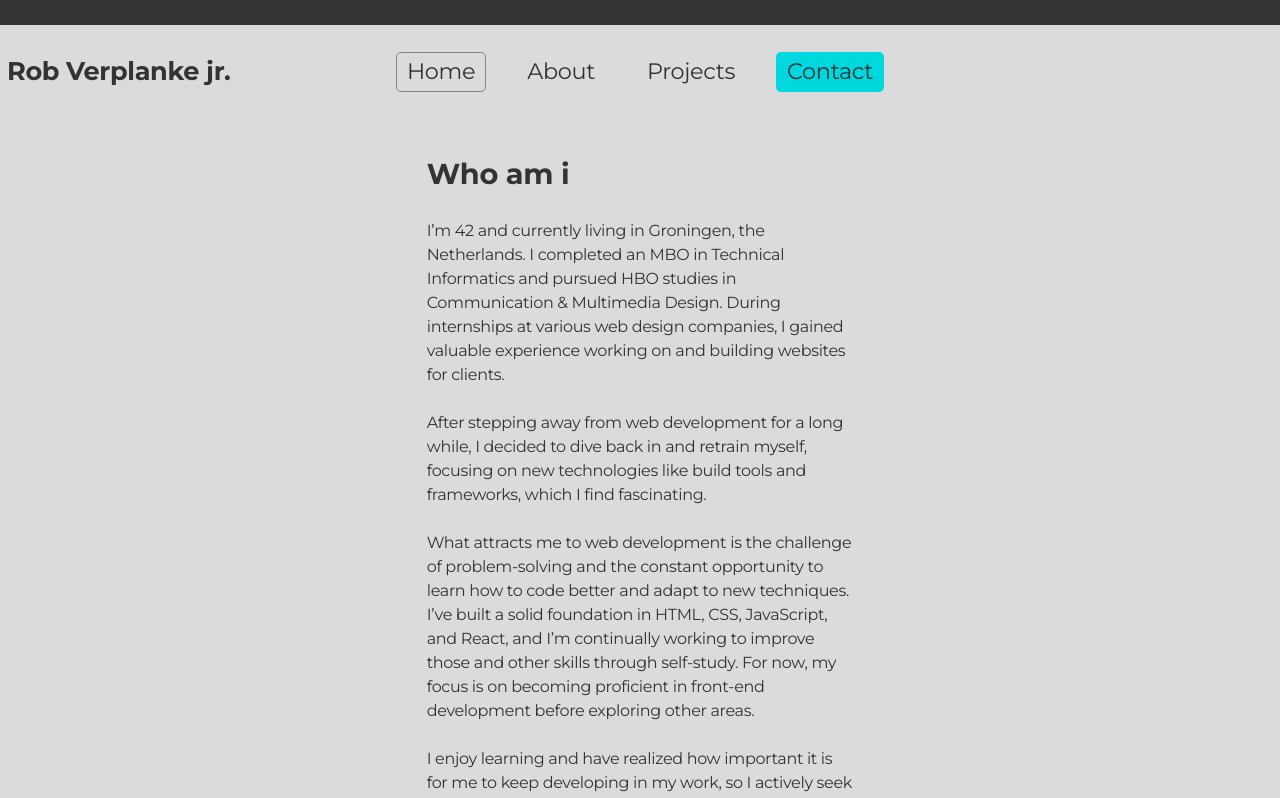
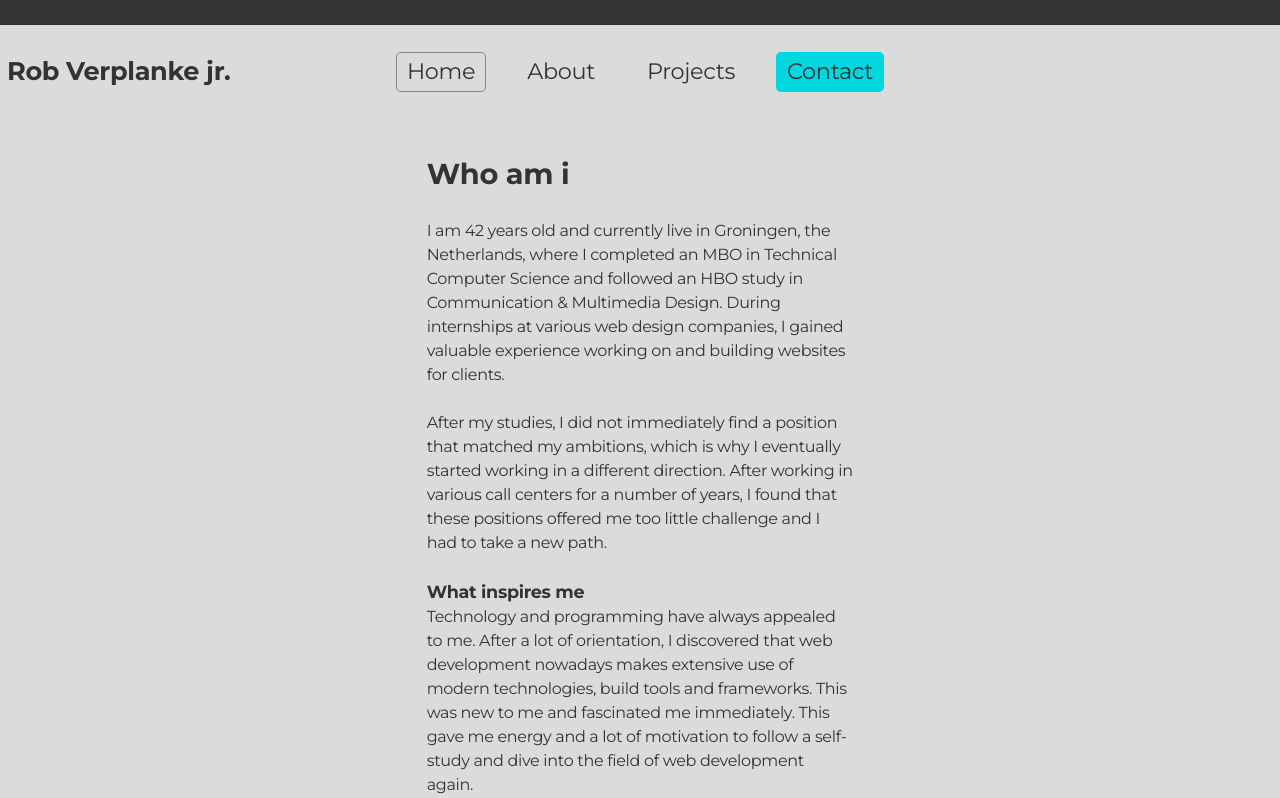
Before and after one commit to RobVerplanke/portfolio, a React (Vite) app: page /about in a window 1280 px wide. Shown: the top 798 px of the page. Built offline with nearby package versions, Linux system fonts and the light colour scheme.

Commit message:
docs: update content

```diff
--- a/src/components/pages/AboutPage.jsx
+++ b/src/components/pages/AboutPage.jsx
@@ -5,31 +5,45 @@ function About() {
         <h2>Who am i</h2>
         <br />
         <p>
-          I’m 42 and currently living in Groningen, the Netherlands. I completed
-          an MBO in Technical Informatics and pursued HBO studies in
-          Communication & Multimedia Design. During internships at various web
-          design companies, I gained valuable experience working on and building
-          websites for clients.
+          I am 42 years old and currently live in Groningen, the Netherlands,
+          where I completed an MBO in Technical Computer Science and followed an
+          HBO study in Communication & Multimedia Design. During internships at
+          various web design companies, I gained valuable experience working on
+          and building websites for clients.
           <br />
           <br />
-          After stepping away from web development for a long while, I decided
-          to dive back in and retrain myself, focusing on new technologies like
-          build tools and frameworks, which I find fascinating.
+          After my studies, I did not immediately find a position that matched
+          my ambitions, which is why I eventually started working in a different
+          direction. After working in various call centers for a number of
+          years, I found that these positions offered me too little challenge
+          and I had to take a new path.
           <br />
           <br />
-          What attracts me to web development is the challenge of
-          problem-solving and the constant opportunity to learn how to code
-          better and adapt to new techniques. I’ve built a solid foundation in
-          HTML, CSS, JavaScript, and React, and I’m continually working to
-          improve those and other skills through self-study. For now, my focus
-          is on becoming proficient in front-end development before exploring
-          other areas.
+          <h4>What inspires me</h4>
+          Technology and programming have always appealed to me. After a lot of
+          orientation, I discovered that web development nowadays makes
+          extensive use of modern technologies, build tools and frameworks. This
+          was new to me and fascinated me immediately. This gave me energy and a
+          lot of motivation to follow a self-study and dive into the field of
+          web development again.
           <br />
-          <br />I enjoy learning and have realized how important it is for me to
-          keep developing in my work, so I actively seek opportunities to grow
-          and evolve. Ultimately, my goal is to turn web development into my
-          full-time profession.
+          <br />
+          What I love about web development is the combination of structural,
+          analytical thinking and creating a positive user experience. Knowing
+          that my work is practical and valuable to users keeps me motivated to
+          grow and improve
+          <br />
+          <br />
+          <h4>My goal</h4>I have a solid foundation of fluency in HTML, CSS,
+          Javascript, Typescript and React and am constantly working on
+          improving these and other skills. I look for opportunities to work on
+          web applications where I can apply my knowledge and add value. My
+          focus is currently on front-end development, but I have ambitions to
+          explore other areas such as back-end development and server-side
+          rendering.
         </p>
+        <br />
+        <br />
       </section>
     </main>
   );
--- a/src/data/getAllProjects.js
+++ b/src/data/getAllProjects.js
@@ -12,7 +12,7 @@ export default function getAllProjects() {
       title: 'Multi Shopee',
       subTitle: 'Mock webshop',
       description:
-        'This project is part of The Odin Project curriculum. It is a mock shopping cart application built using React, implementing various techniques and methods covered throughout the course. \n## Introduction \n This project showcases routing, state management, data fetching from an API, and styling with CSS Modules to ensure scoped and maintainable styles. \n## Features \n The application includes a fully functional shop page with product listings, shopping cart functionality, and the ability to manage product quantities. \n## Technologies Used \n- React \n- React Router \n- React Testing Library for component testing \n- Data context for state management \n- Accessibility Guidelines \n- Vite for build en development \n- Vitest for unit testing',
+        'This project is part of The Odin Project curriculum. It is a mock shopping cart application built using React, implementing various techniques and methods covered throughout the course. \n## Introduction \n This project showcases routing, state management, data fetching from an API, and styling with CSS Modules to ensure scoped and maintainable styles. \n## Features \n The application includes a fron-end shopping app with product listings, shopping cart functionality, and the ability to manage product quantities. \n## Technologies Used \n Javascript \n- React \n- React Router \n- React Testing Library for component testing \n- Data context for state management \n- Accessibility Guidelines \n- Vite for build en development \n- Vitest for unit testing',
       imageSmall: shoppingCartSmallImage,
       imageMed: shoppingCartMedImage,
       altText: 'Screenshot of Multi Shoppee',
@@ -27,7 +27,7 @@ export default function getAllProjects() {
       title: 'CD-manager',
       subTitle: 'Manage your CD-collection',
       description:
-        'This app allows users to manage their personal CD collection locally. Users can add, edit, and remove albums, CDs, and tracks from their collection, rate each item, and organize their library with tags and categories. \n## Introduction \n This project showcases routing, state management, data fetching from an API, and styling with Tailwind. \n## Features \n Users can add new albums, CDs, and tracks to their collection, edit existing items, or remove items from the library. \n## Technologies Used \n- Typescript \n- React \n- React Router \n- React Testing Library for component testing \n- Data context for state management \n- Tailwind \n- Accessibility Guidelines \n- Vitest for unit testing',
+        'This app allows users to manage their personal CD collection locally. Users can add, edit, and remove albums, CDs, and tracks from their collection, rate each item, and organize their library with tags and categories. \n## Introduction \n This project showcases routing, state management, data fetching from an API and styling with Tailwind. \n## Features \n Users can add new albums, CDs, and tracks to their collection, edit existing items, or remove items from the library. \n## Technologies Used \n- Typescript \n- Tailwind \n- React \n- React Router \n- React Testing Library for component testing \n- Data context for state management \n- Accessibility Guidelines \n- Vite for build en development \n- Vitest for unit testing',
       imageSmall: cdManagerSmallImage,
       imageMed: cdManagerMedImage,
       altText: '',
@@ -42,7 +42,7 @@ export default function getAllProjects() {
       title: 'Message board',
       subTitle: 'COMING SOON',
       description:
-        'The next project will be a learning project, where i learn and apply NodeJs with Express to create a basic message board.',
+        'This project is part of The Odin Project curriculum, where i learn and apply SQL, NodeJs with Express to create a basic message board.',
       imageSmall: smallSkeleton,
       imageMed: medSkeleton,
       altText: '',
```
